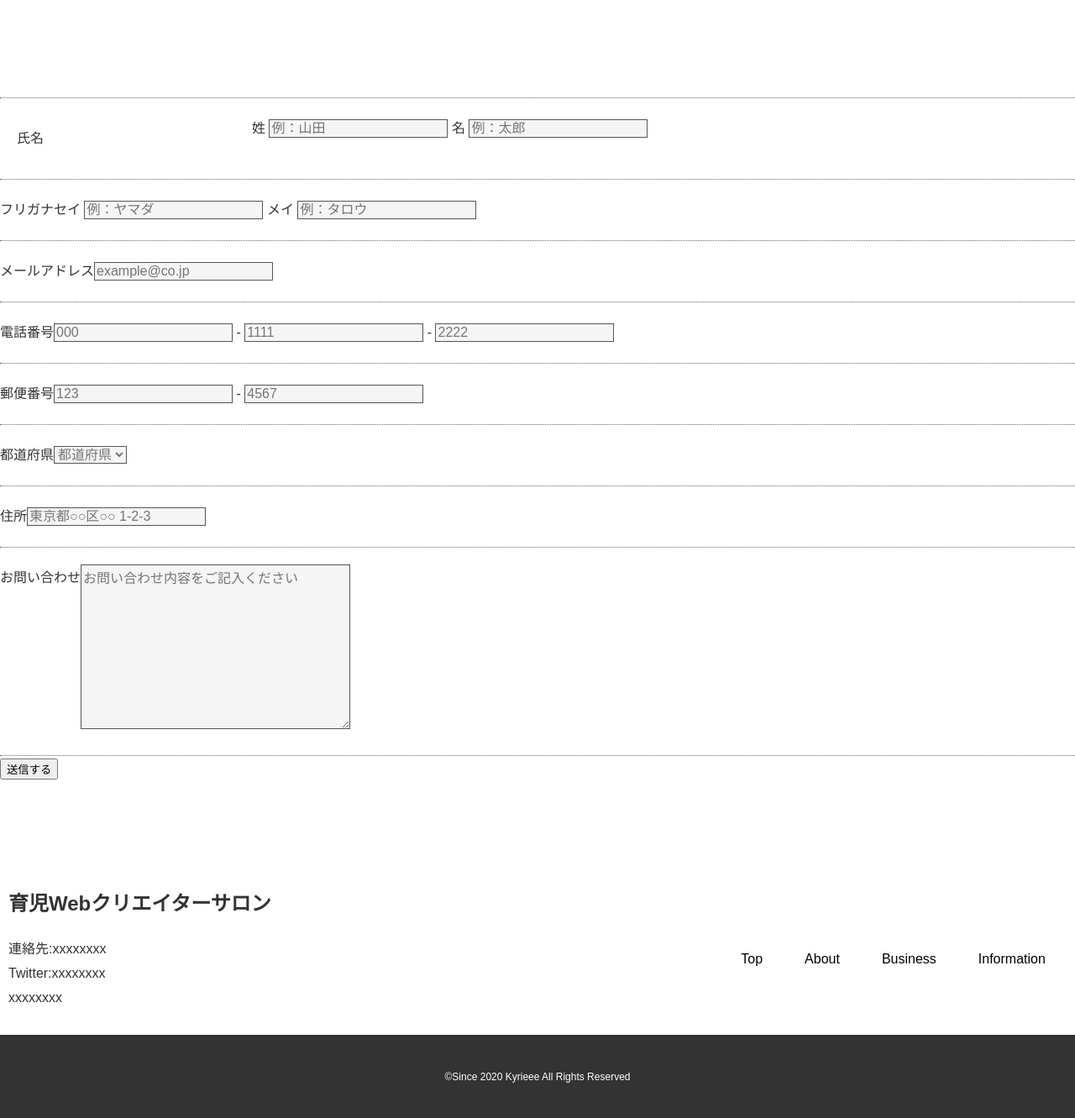
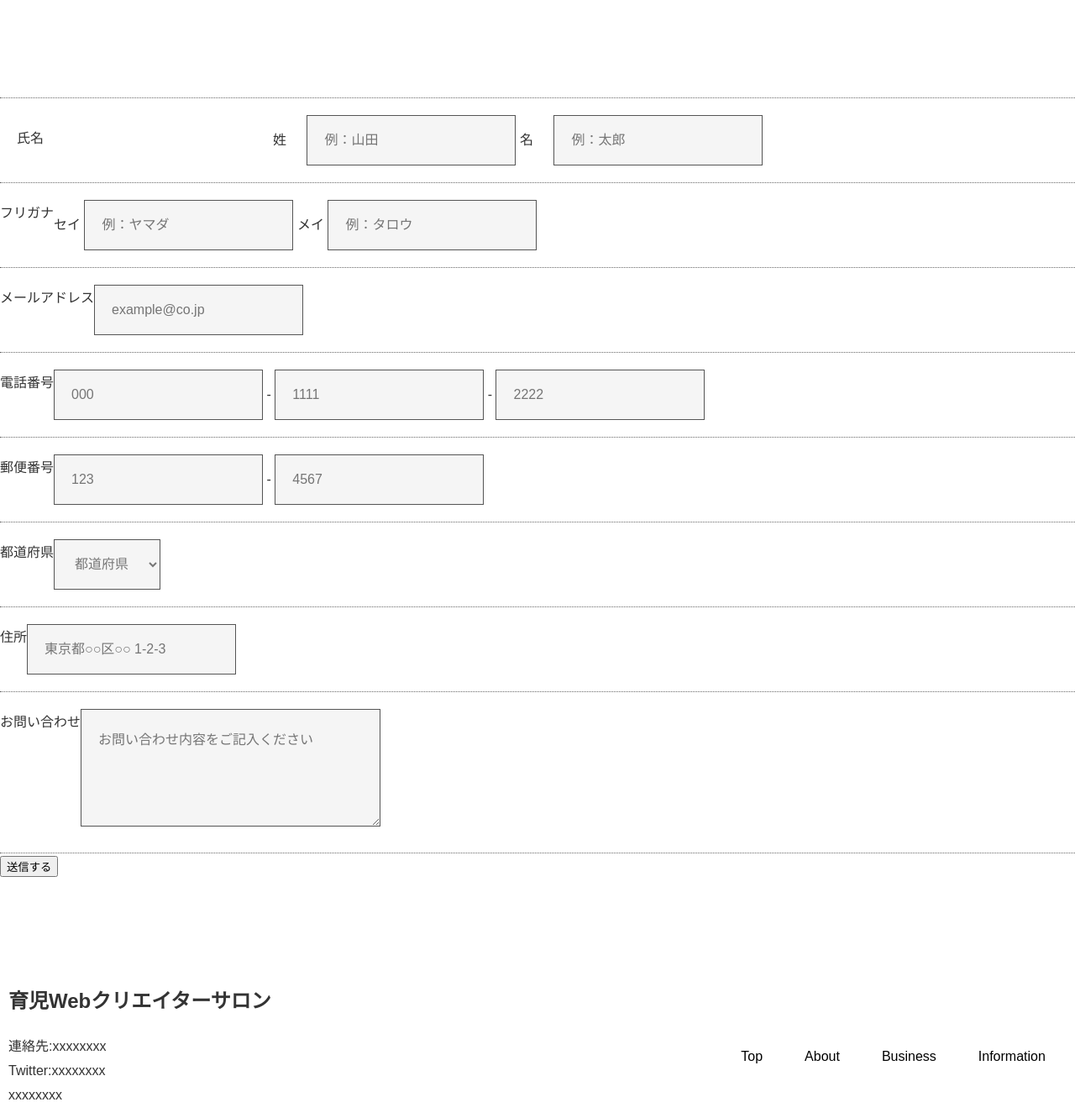
Before and after one commit to Kyrieee-ops/overview, a PHP site: page /contact.html in a window 1280 px wide; the page is wider, and only the part inside the window is pictured. Shown: the part 324-1655 px from the top of that part at 84% size. Run offline with PHP 8.4, Linux system fonts and the light colour scheme.

Commit message:
お問い合わせページSass指定

```diff
--- a/Sass/style.css
+++ b/Sass/style.css
@@ -456,6 +456,30 @@ footer ul li {
           box-sizing: border-box;
 }
 
+.form dd input, .form select {
+  line-height: 60px;
+  height: 60px;
+  padding: 0 20px;
+}
+
+.form dd textarea {
+  height: 140px;
+  line-height: 2em;
+  padding: 20px;
+}
+
+dl.name dd {
+  padding: 0 0 0 25px;
+}
+
+dl.name dd span {
+  padding: 0 20px 0 0;
+}
+
+dl.name dd span #lblname1 {
+  width: 350px;
+}
+
 .childcare-map {
   /*marginを0にすることでフッターとの余白を空け過ぎない対処のため記述*/
   margin-bottom: 0px;
--- a/Sass/style.scss
+++ b/Sass/style.scss
@@ -407,7 +407,7 @@ footer {
     }
 }
 /*入力項目の要素のスタイル指定*/
-.form  {
+.form {
     /*変数宣言*/
     $f_color_gray: #777;
     dd input,select,textarea {
@@ -423,6 +423,39 @@ footer {
 
 }
 
+.form {
+    dd input,select {
+        line-height: 60px;
+        height: 60px;
+        padding: 0 20px;
+    }
+}
+
+.form {
+    dd {
+        textarea {
+        height: 140px;
+        line-height: 2em;
+        padding: 20px;
+        }
+    }
+}
+
+dl.name {
+    dd {
+    //左に余白
+    padding: 0 0 0 25px;
+        span {
+            //右に余白
+            padding: 0 20px 0 0 ;
+            #lblname1 {
+                width: 350px;
+            }
+        }
+    }
+}
+
+
 
 .childcare-map {
     /*marginを0にすることでフッターとの余白を空け過ぎない対処のため記述*/
--- a/contact.html
+++ b/contact.html
@@ -155,7 +155,7 @@
             <!--multitext-->
             <dl class="multi-text">
                 <label for="enquiry"><dt>お問い合わせ</dt></label>
-                <dd><textarea  id="enquiry" cols="30" rows="10" name="comment" placeholder="お問い合わせ内容をご記入ください"></textarea></dd>
+                <dd><textarea id="enquiry" cols="30" rows="10" name="comment" placeholder="お問い合わせ内容をご記入ください"></textarea></dd>
             </dl>
             <!--/multitext-->
 
```
Also changed, not shown: 1 other file.
